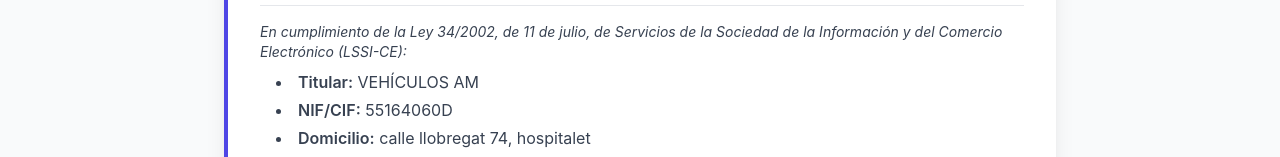
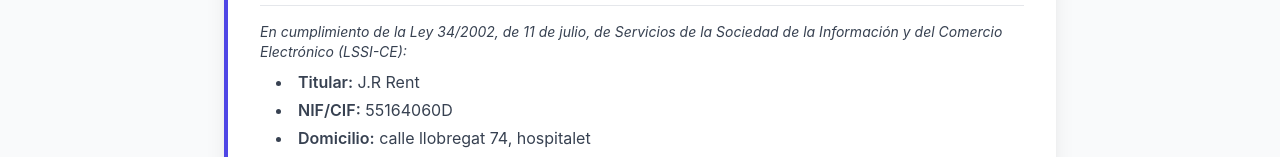
Before and after one commit to tonixg24-cell/JRRent, a Next.js app: page /en/aviso-legal in a window 1280 px wide. Shown: the part 392-549 px from the top of the page. Built offline with nearby package versions, Linux system fonts and the light colour scheme.

Commit message:
Update company name in legal notice page

```diff
--- a/src/app/[locale]/(pages)/aviso-legal/page.tsx
+++ b/src/app/[locale]/(pages)/aviso-legal/page.tsx
@@ -10,7 +10,7 @@ interface CompanyData {
 
 // Datos de contacto de la empresa (usamos los mismos para coherencia)
 const companyData: CompanyData = {
-  titular: "VEHÍCULOS AM",
+  titular: "J.R Rent",
   domicilio: "calle llobregat 74, hospitalet",
   cif: "55164060D",
   email: "juansan945@gmail.com",
```
